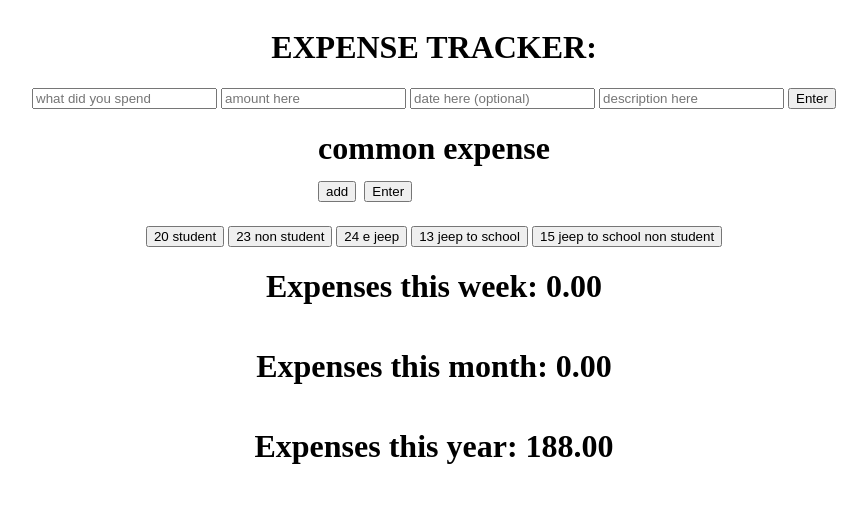
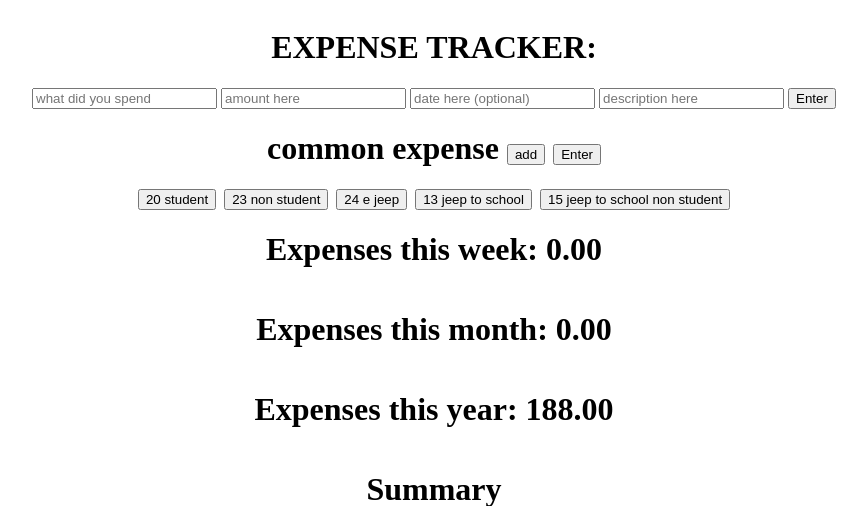
Before and after one commit to Edgar-Sumabat-Jr/expense-tracker, a Flask app: page / in a window 1280 px wide. Shown: the top 506 px of the page, without its empty margins (206-1073 px from the left). Run offline with Flask 3, Linux system fonts and the light colour scheme; data comes from the database, SQL or seed files in the repository; both versions use the stored data as it was after the commit.

Commit message:
adds common expense properly with spaces but still edits DOM and still gets removed when page is reloaded

```diff
--- a/static/script.js
+++ b/static/script.js
@@ -46,6 +46,7 @@ function addCommonExpense() {
     const button = document.querySelector("#add-common");
     const inputs = document.querySelectorAll(".common-input");
     const expenseForm = document.getElementById("common-expense-form")
+    const enterButton = document.querySelector("#enter-common")
 
     button.addEventListener('click', function() {
         button.classList.add("hidden");
@@ -56,23 +57,28 @@ function addCommonExpense() {
         inputs[0].focus();
     });
 
-    expenseForm.addEventListener('submit', (event) => {
-        event.preventDefault();
+    enterButton.addEventListener('click', () => {
+        const expenseName = document.querySelector('[name="name-common-expense"]').value.trim()
+        const expenseAmount = document.querySelector('[name="amount-common-expense"]').value
 
-        const expenseName = document.querySelector('[name="name-common-expense"]').value
-        const expenseAmount = document.querySelector('[name="amount-common-expense"]').value
+        if (!expenseName || !expenseAmount) {
+            return;
+        }
+
         const newButton = document.createElement("button");
-
         newButton.type = "submit";
         newButton.name = "common-expense";
         newButton.value = expenseAmount;
         newButton.innerText = `${expenseAmount} ${expenseName}`; // text that appears in the button
 
+
         expenseForm.appendChild(newButton)
 
+        inputs.forEach(input => {
+            input.value = "";
+        })
+
     })
-
-
 }
 
 // function editCommonExpense() {
--- a/templates/home.html
+++ b/templates/home.html
@@ -20,6 +20,12 @@
         flex-direction: column;
         align-items: center;
     }
+
+    #common-expense-form {
+        display: flex;
+        flex-wrap: wrap;
+        gap: 8px; /* Adds consistent spacing between all buttons */
+    }
 </style>
 
 <body>
@@ -33,8 +39,6 @@
     </form>
 
     <h1>common expense
-        <form id="common-expense-form" action="/add-common" method="POST">
-            <span>
         <button type="button" id="add-common">add</button>
             <input
             type="text"
@@ -49,19 +53,10 @@
             class="hidden common-input"
             placeholder="amount common expense"
             >
-
-                <button type="submit">Enter</button>
-            </form>
-
-            <!-- <button id="edit-common">add</button>
-            <input type="text" id="edit-common-input" class="hidden" placeholder="edit common expense">
-
-            <button id="delete-common">add</button>
-            <input type="text" id="delete-common-input" class="hidden" placeholder="delete common expense"> -->
-        </span>
+        <button type="submit" id="enter-common">Enter</button>
     </h1>
 
-    <form method="POST" action="/add-common">
+    <form id="common-expense-form" method="POST" action="/add-common">
         <button type="submit" name="common-expense" value="20">20 student</button>
         <button type="submit" name="common-expense" value="23">23 non student</button>
         <button type="submit" name="common-expense" value="24">24 e jeep</button>
```
Also changed, not shown: expenses.db. Lines whose indentation alone changed are shown as unchanged.
